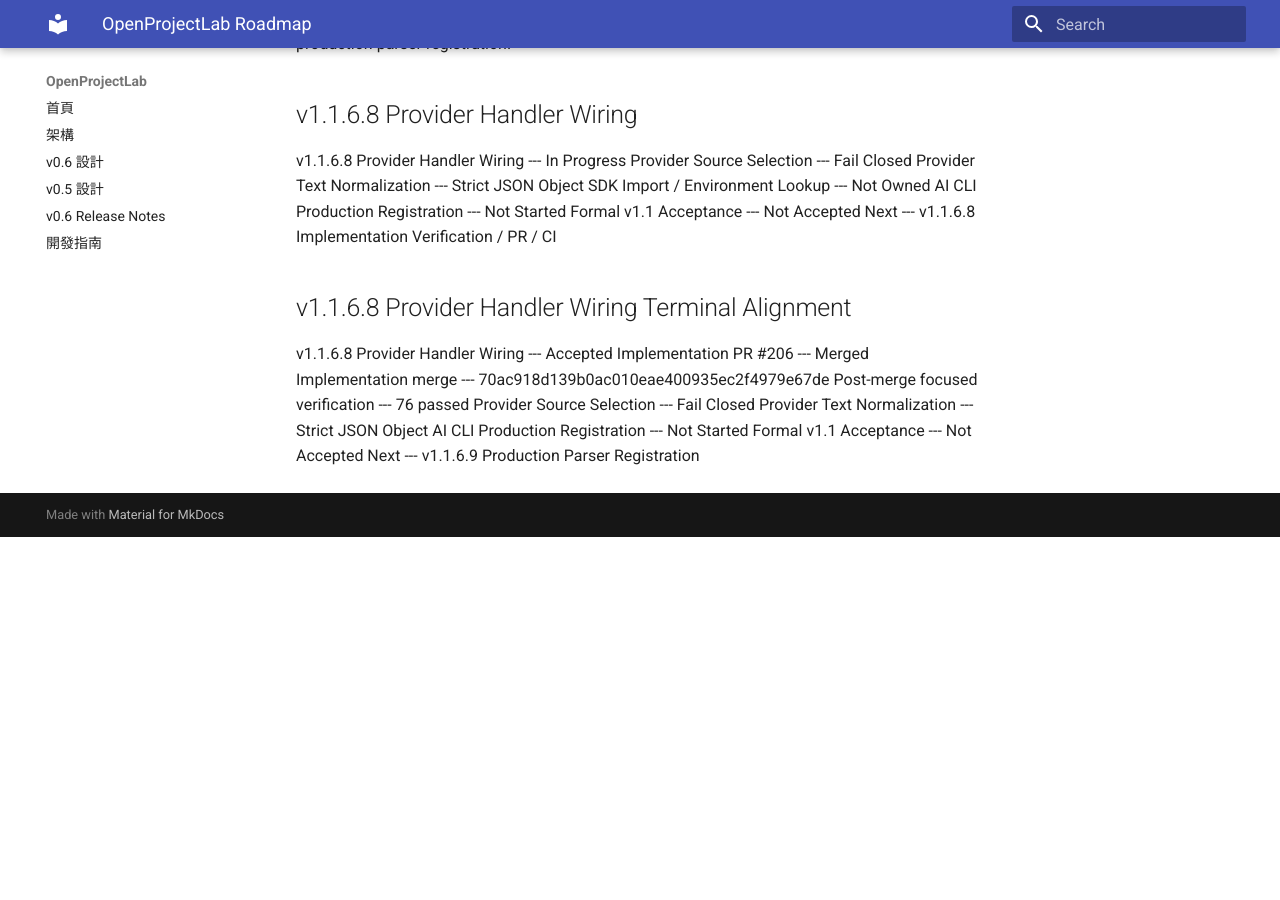
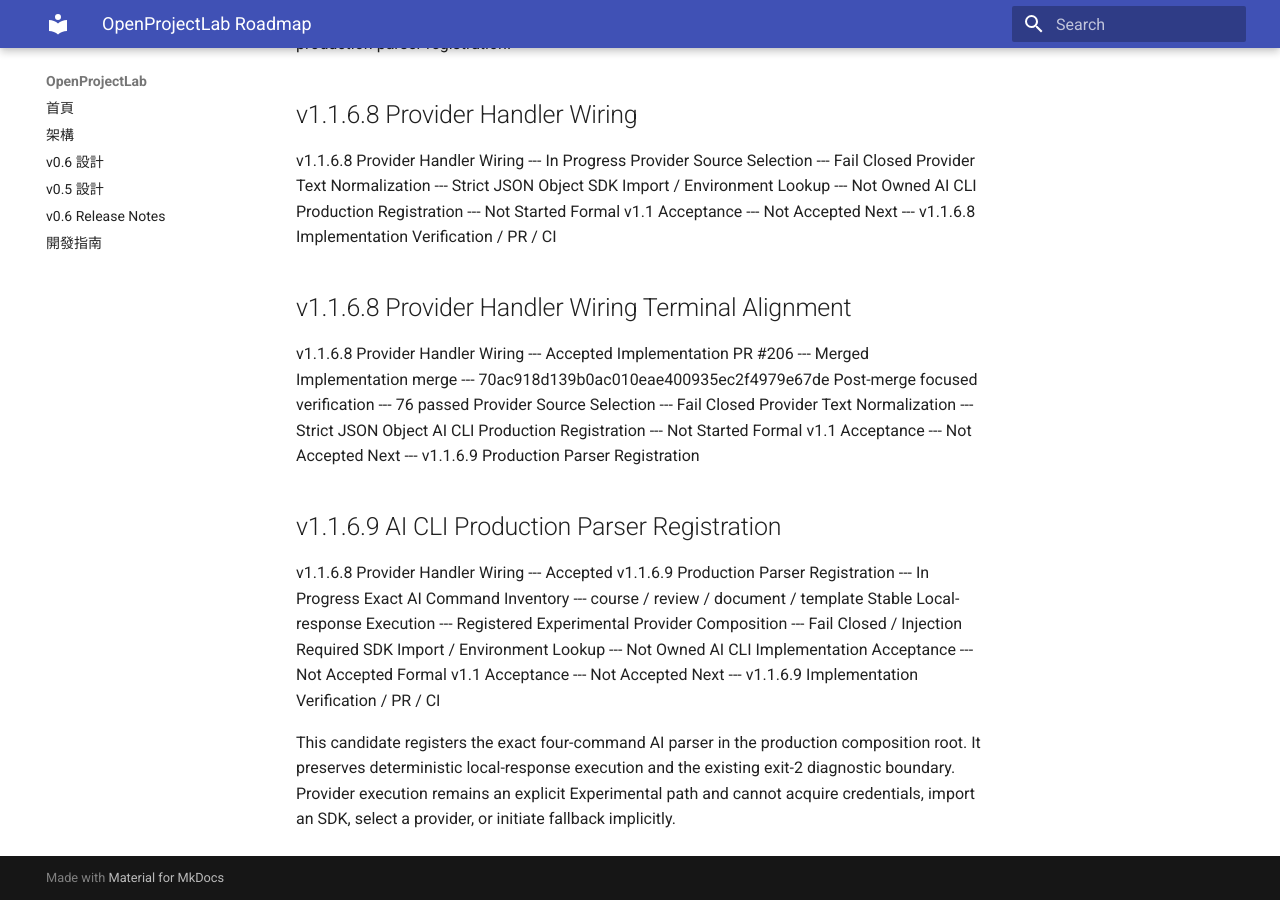
Before and after one commit to khwang1964/OpenProjectLab, an MkDocs documentation site: the page built from docs/roadmap.md, in a window 1280 px wide and 900 px high, scrolled down 49003 px. Built offline with MkDocs 1.6.1 and Material for MkDocs 9.7.7, drawn with Linux system fonts in a browser that asks for light colours; before the commit the page ends 49540 px from its top, so only the background shows below that.

Commit message:
feat: register v1.1 AI CLI production parser (#208)

```diff
--- a/docs/roadmap.md
+++ b/docs/roadmap.md
@@ -2259,3 +2259,23 @@ Provider Text Normalization --- Strict JSON Object
 AI CLI Production Registration --- Not Started
 Formal v1.1 Acceptance --- Not Accepted
 Next --- v1.1.6.9 Production Parser Registration
+
+<!-- v1.1.6.9-production-parser-registration -->
+
+## v1.1.6.9 AI CLI Production Parser Registration
+
+v1.1.6.8 Provider Handler Wiring --- Accepted
+v1.1.6.9 Production Parser Registration --- In Progress
+Exact AI Command Inventory --- course / review / document / template
+Stable Local-response Execution --- Registered
+Experimental Provider Composition --- Fail Closed / Injection Required
+SDK Import / Environment Lookup --- Not Owned
+AI CLI Implementation Acceptance --- Not Accepted
+Formal v1.1 Acceptance --- Not Accepted
+Next --- v1.1.6.9 Implementation Verification / PR / CI
+
+This candidate registers the exact four-command AI parser in the production
+composition root. It preserves deterministic local-response execution and
+the existing exit-2 diagnostic boundary. Provider execution remains an
+explicit Experimental path and cannot acquire credentials, import an SDK,
+select a provider, or initiate fallback implicitly.
```
Also changed, not shown: CHANGELOG.md (+20 -0 lines), docs/HISTORY.md (+20 -0 lines), docs/releases/v1.1-ai-cli-implementation.md (+20 -0 lines), 15 other files.
